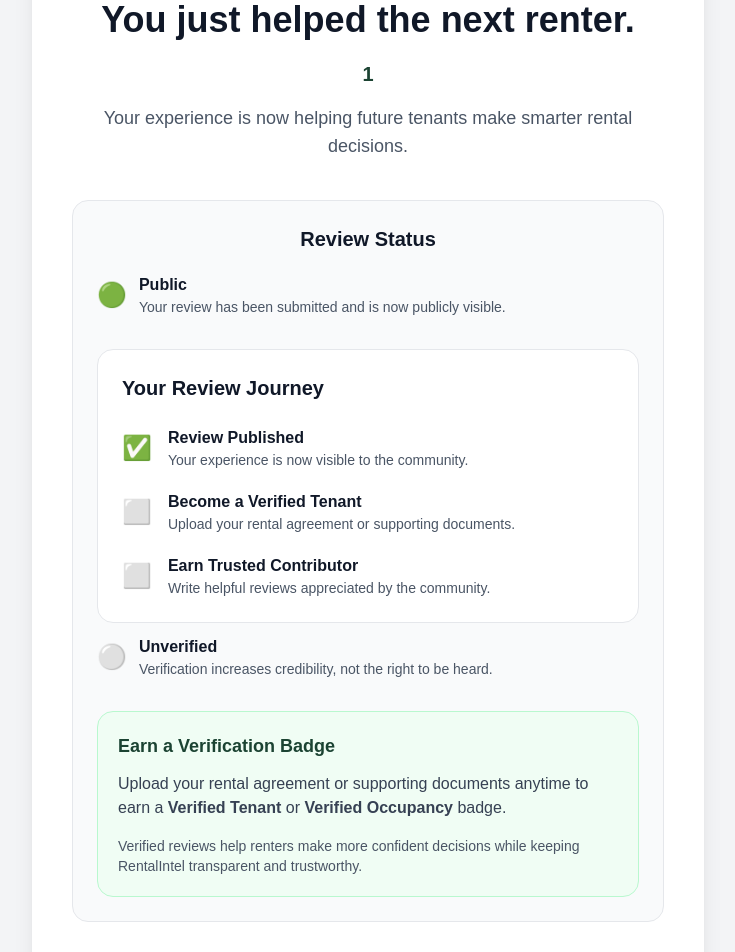
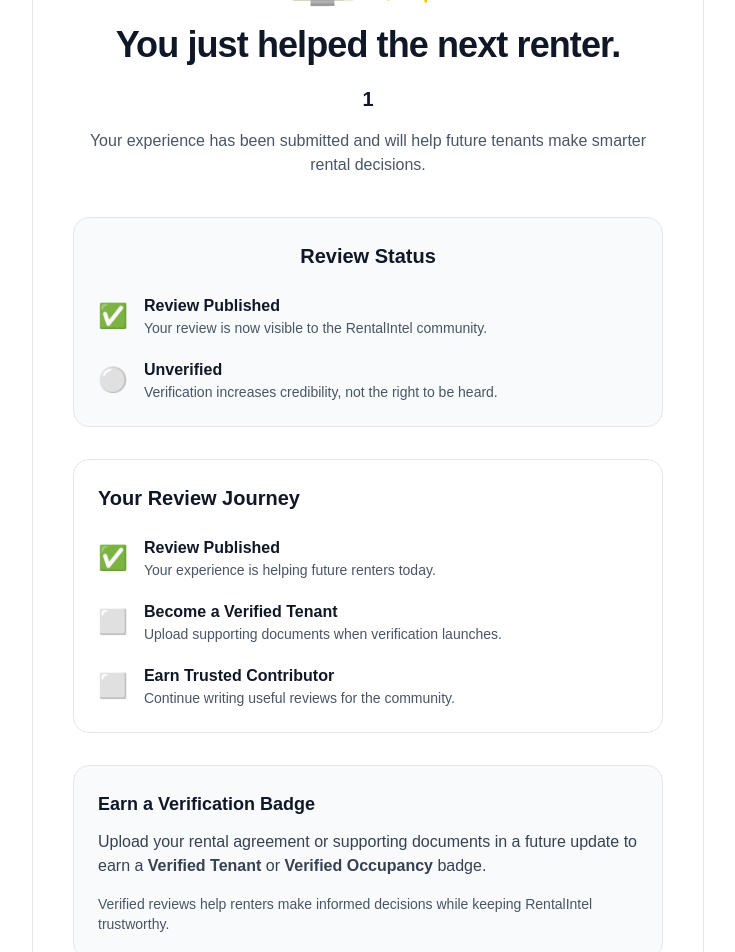
Before and after one commit to houseofgorkha-source/rental-intel, a Next.js app: page /property/1/review/success in a window 1280 px wide. Shown: the part 160-1112 px from the top of the page, without its empty margins (272-1007 px from the left). Built offline with nearby package versions, Linux system fonts and the light colour scheme.

Commit message:
style(review): align success page with shared design system

```diff
--- a/app/property/[slug]/review/success/page.tsx
+++ b/app/property/[slug]/review/success/page.tsx
@@ -11,28 +11,30 @@ export default async function SuccessPage({
 }: SuccessPageProps) {
   const { slug } = await params;
 
+  const propertyName = slug
+    .split("-")
+    .map((word) => word.charAt(0).toUpperCase() + word.slice(1))
+    .join(" ");
+
   return (
-    <main className="min-h-screen bg-gray-100 flex items-center justify-center px-6">
+    <main className="flex min-h-screen items-center justify-center bg-white px-6 py-12">
+      <div className="w-full max-w-2xl rounded-2xl border border-gray-200 bg-white p-10 text-center">
 
-      <div className="max-w-2xl rounded-3xl bg-white p-10 shadow-xl text-center">
-
-        <div className="text-8xl animate-bounce">
-    🏠💚
+        <div className="text-7xl">
+          🏠✨
         </div>
 
-        <h1 className="mt-6 text-4xl font-bold text-gray-900">
+        <h1 className="mt-6 text-4xl font-bold tracking-tight text-gray-900">
           You just helped the next renter.
         </h1>
 
-<p className="mt-5 text-xl font-semibold text-[#1B4332]">
-  {slug
-    .split("-")
-    .map(word => word.charAt(0).toUpperCase() + word.slice(1))
-    .join(" ")}
+        <p className="mt-5 text-xl font-semibold text-gray-900">
+          {propertyName}
         </p>
 
-<p className="mt-4 text-lg text-gray-600">
-  Your experience is now helping future tenants make smarter rental decisions.
+        <p className="mt-4 text-gray-600">
+          Your experience has been submitted and will help future tenants make
+          smarter rental decisions.
         </p>
 
         <div className="mt-10 rounded-2xl border border-gray-200 bg-gray-50 p-6">
@@ -41,19 +43,40 @@ export default async function SuccessPage({
             Review Status
           </h2>
 
-<div className="mt-5 space-y-3 text-left">
+          <div className="mt-6 space-y-5 text-left">
 
-  <div className="flex items-center gap-3">
-    <span className="text-2xl">🟢</span>
+            <div className="flex items-center gap-4">
+              <span className="text-2xl">✅</span>
+
               <div>
                 <p className="font-semibold text-gray-900">
-        Public
+                  Review Published
                 </p>
+
                 <p className="text-sm text-gray-600">
-        Your review has been submitted and is now publicly visible.
+                  Your review is now visible to the RentalIntel community.
                 </p>
               </div>
             </div>
+
+            <div className="flex items-center gap-4">
+              <span className="text-2xl">⚪</span>
+
+              <div>
+                <p className="font-semibold text-gray-900">
+                  Unverified
+                </p>
+
+                <p className="text-sm text-gray-600">
+                  Verification increases credibility, not the right to be heard.
+                </p>
+              </div>
+            </div>
+
+          </div>
+
+        </div>
+
         <div className="mt-8 rounded-2xl border border-gray-200 bg-white p-6 text-left">
 
           <h2 className="text-xl font-semibold text-gray-900">
@@ -64,36 +87,42 @@ export default async function SuccessPage({
 
             <div className="flex items-center gap-4">
               <span className="text-2xl">✅</span>
+
               <div>
                 <p className="font-semibold text-gray-900">
                   Review Published
                 </p>
+
                 <p className="text-sm text-gray-600">
-          Your experience is now visible to the community.
+                  Your experience is helping future renters today.
                 </p>
               </div>
             </div>
 
             <div className="flex items-center gap-4">
               <span className="text-2xl">⬜</span>
+
               <div>
                 <p className="font-semibold text-gray-900">
                   Become a Verified Tenant
                 </p>
+
                 <p className="text-sm text-gray-600">
-          Upload your rental agreement or supporting documents.
+                  Upload supporting documents when verification launches.
                 </p>
               </div>
             </div>
 
             <div className="flex items-center gap-4">
               <span className="text-2xl">⬜</span>
+
               <div>
                 <p className="font-semibold text-gray-900">
                   Earn Trusted Contributor
                 </p>
+
                 <p className="text-sm text-gray-600">
-          Write helpful reviews appreciated by the community.
+                  Continue writing useful reviews for the community.
                 </p>
               </div>
             </div>
@@ -101,38 +130,23 @@ export default async function SuccessPage({
           </div>
 
         </div>
-  <div className="flex items-center gap-3">
-    <span className="text-2xl">⚪</span>
-    <div>
-      <p className="font-semibold text-gray-900">
-        Unverified
-      </p>
-      <p className="text-sm text-gray-600">
-        Verification increases credibility, not the right to be heard.
-      </p>
-    </div>
-  </div>
 
-</div>
+        <div className="mt-8 rounded-2xl border border-gray-200 bg-gray-50 p-6 text-left">
 
-<div className="mt-8 rounded-2xl border border-green-200 bg-green-50 p-5 text-left">
-
-  <h3 className="text-lg font-semibold text-[#1B4332]">
+          <h3 className="text-lg font-semibold text-gray-900">
             Earn a Verification Badge
           </h3>
 
           <p className="mt-3 text-gray-700">
-    Upload your rental agreement or supporting documents anytime to earn a
-    <strong> Verified Tenant</strong> or
-    <strong> Verified Occupancy</strong> badge.
+            Upload your rental agreement or supporting documents in a future
+            update to earn a <strong>Verified Tenant</strong> or{" "}
+            <strong>Verified Occupancy</strong> badge.
           </p>
 
           <p className="mt-4 text-sm text-gray-600">
-    Verified reviews help renters make more confident decisions while keeping
-    RentalIntel transparent and trustworthy.
+            Verified reviews help renters make informed decisions while keeping
+            RentalIntel trustworthy.
           </p>
-
-</div>
 
         </div>
 
@@ -140,23 +154,24 @@ export default async function SuccessPage({
 
           <Link
             href={`/property/${slug}`}
-    className="flex items-center justify-center rounded-xl bg-[#1B4332] px-8 py-4 text-lg font-semibold text-white transition hover:bg-[#2D6A4F]"
+            className="inline-flex items-center justify-center rounded-full bg-blue-600 px-6 py-4 text-sm font-medium text-white transition-colors hover:bg-blue-700"
           >
             ← Return to Property
           </Link>
 
           <button
             disabled
-    className="flex items-center justify-center rounded-xl border-2 border-[#1B4332] bg-white px-8 py-4 text-lg font-semibold text-[#1B4332] opacity-60"
+            className="inline-flex items-center justify-center rounded-full border border-gray-300 bg-white px-6 py-4 text-sm font-medium text-gray-500"
           >
             🛡 Verify My Review
-    <span className="ml-2 text-sm">(Coming Soon)</span>
+            <span className="ml-2 text-xs">
+              (Coming Soon)
+            </span>
           </button>
 
         </div>
 
       </div>
-
     </main>
   );
 }
```
Lines whose indentation alone changed are shown as unchanged.
